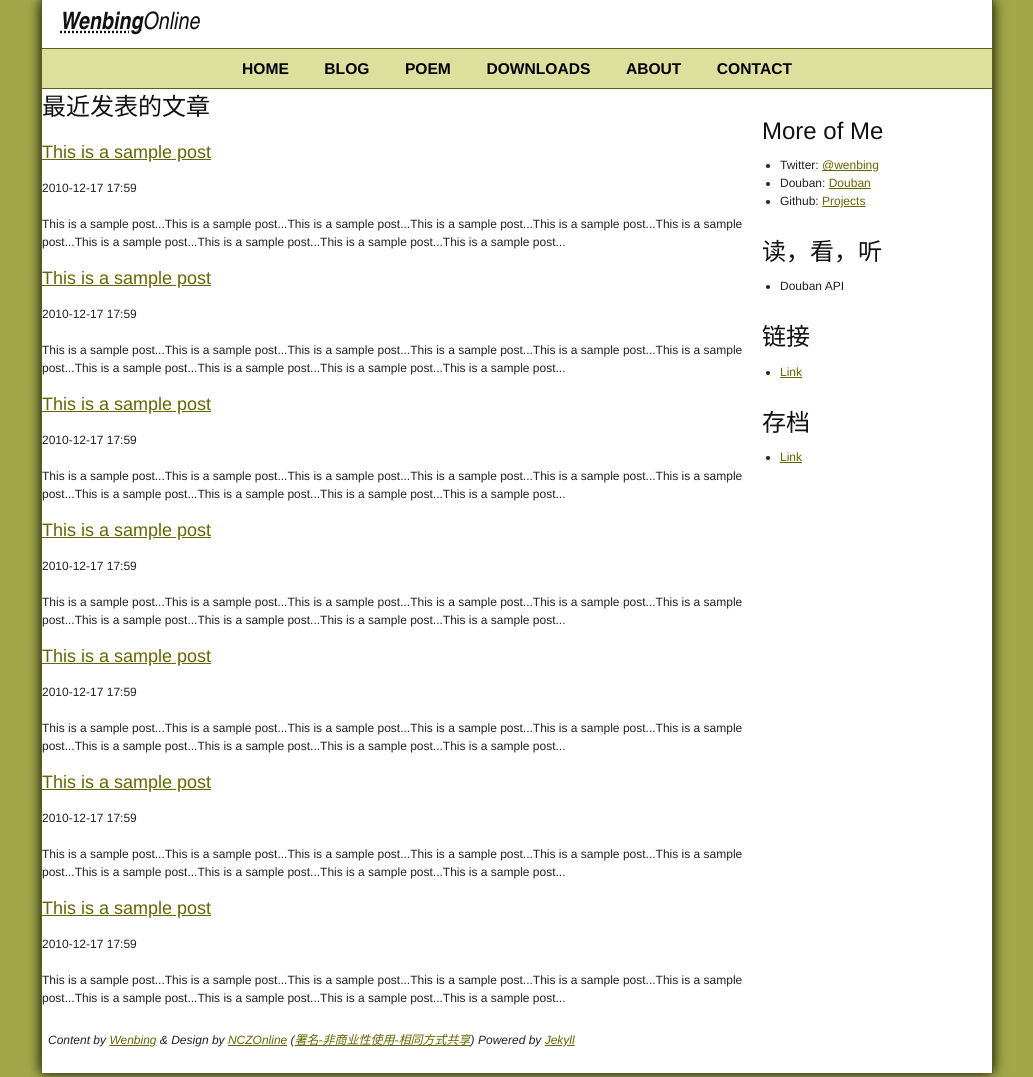
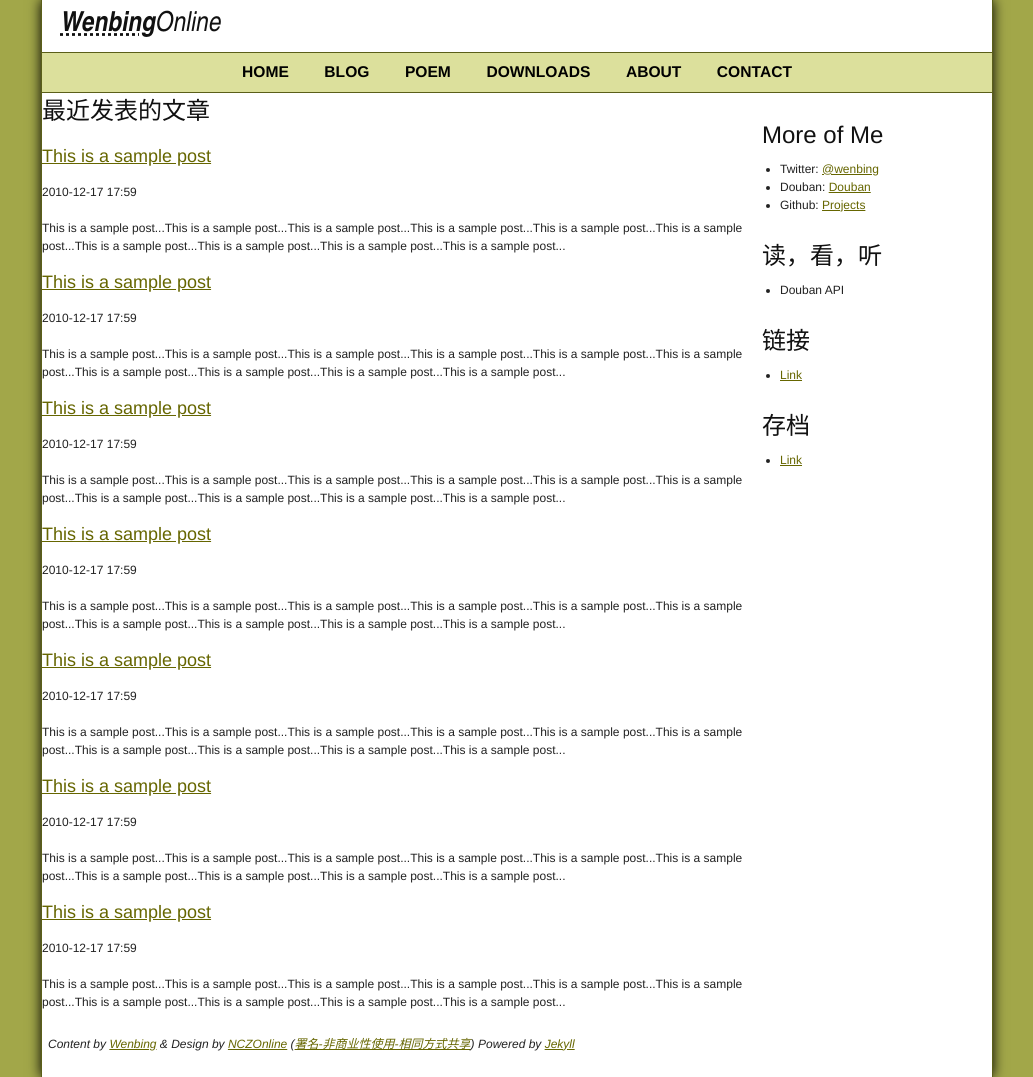
Before and after one commit to GunioRobot/wenbing.github.com, a Jekyll site: the page built from labs/index.markdown, in a window 1280 px wide. Shown: the whole page, without its empty margins (123-1156 px from the left). Built offline with Jekyll 4.4.1, drawn with Linux system fonts in a browser that asks for light colours; Markdown is read by kramdown in place of the engine named in the settings.

Commit message:
resize #hd h1

```diff
--- a/files/css/style.css
+++ b/files/css/style.css
@@ -16,7 +16,7 @@
 }
 
 #hd h1 {
-  font-size: 200%;
+  font-size: 230%;
   font-family: "Arial Narrow";
   font-style: italic;
   font-weight: normal !important;
```
